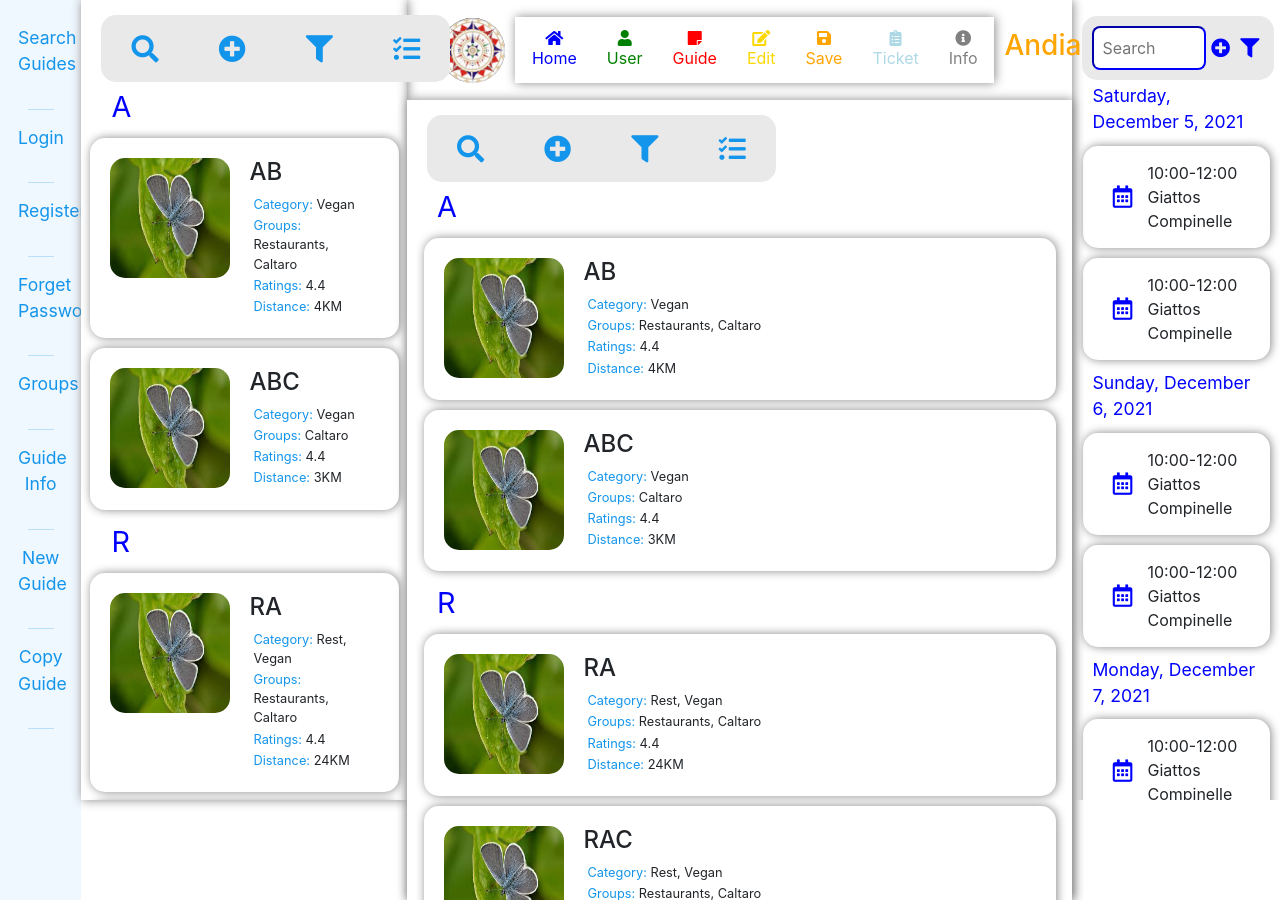
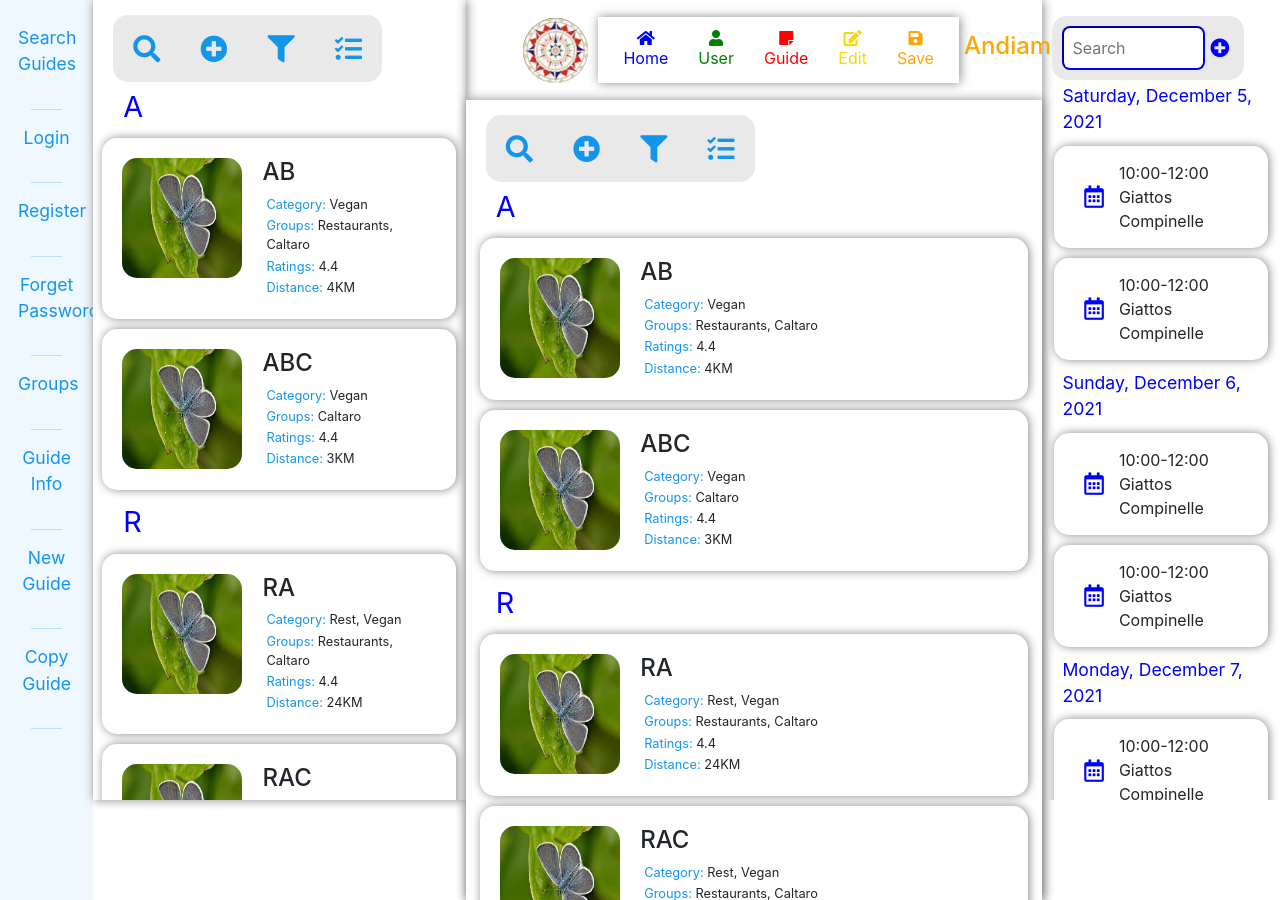
Before and after one commit to faisalur-rehman/redux-screen, a React (Create React App) app: page /places in a window 1280 px wide. Built offline with nearby package versions, Linux system fonts and the light colour scheme.

Commit message:
Fixed header responsiveness issue

```diff
--- a/src/components/HomePanel/Home/Home.js
+++ b/src/components/HomePanel/Home/Home.js
@@ -178,12 +178,11 @@ const Home = ({ setDisplayNone }) => {
         <HomeHeader />
         <Switch>
           <Route exact path="/">
-            <ResizePanel direction="s">
-              <div className="home-panel" ref={ref}>
-                {/* <h1>Home Panel</h1> */}
-                {ReactHtmlParser(html)}
-              </div>
-            </ResizePanel>
+            <div className="home-panel" ref={ref}>
+              {ReactHtmlParser(html)}
+            </div>
+            {/* <ResizePanel direction="s">
+            </ResizePanel> */}
             <div className="map-panel none">
               <h1>Map Panel</h1>
             </div>
--- a/src/components/HomePanel/HomeHeader/HomeHeader.css
+++ b/src/components/HomePanel/HomeHeader/HomeHeader.css
@@ -19,6 +19,11 @@
 .home-footer {
   display: none;
 }
+@media screen and (max-width: 1100px) {
+  .side-none {
+    display: none;
+  }
+}
 @media screen and (max-width: 968px) {
   .none {
     display: none !important;
--- a/src/components/HomePanel/HomeHeader/HomeHeader.js
+++ b/src/components/HomePanel/HomeHeader/HomeHeader.js
@@ -12,14 +12,14 @@ const HomeHeader = () => {
       <div
         style={{
           display: "flex",
-          width: "90%",
+          width: "80%",
           margin: "auto",
           justifyContent: "space-between",
           alignItems: "center",
         }}
       >
         <img
-          className="none"
+          className="side-none"
           src={logo}
           alt=""
           height="65px"
@@ -66,24 +66,10 @@ const HomeHeader = () => {
             <i className="fas fa-save"></i>
             <p>Save</p>
           </div>
-          <div
-            className="home-nav-item ticket-item"
-            style={{ color: "lightblue", verticalAlign: "middle" }}
-          >
-            <i className="fas fa-clipboard-list"></i>
-            <p>Ticket</p>
-          </div>
-          <div
-            className="home-nav-item"
-            style={{ color: "gray", verticalAlign: "middle" }}
-          >
-            <i className="fas fa-info-circle"></i>
-            <p>Info</p>
-          </div>
         </div>
-        <h3 className="none" style={{ color: "orange", marginLeft: 10 }}>
+        <h4 className="side-none" style={{ color: "orange", marginLeft: 5 }}>
           Andiamo
-        </h3>
+        </h4>
       </div>
       <GuideInfo
         show={guideInfoModal}
--- a/src/components/Places/Places.css
+++ b/src/components/Places/Places.css
@@ -50,8 +50,9 @@ i {
   margin-left: 10px;
 }
 .sticky-header {
-  margin: auto;
+  /* margin: auto; */
   position: fixed;
   top: 10;
   margin-left: 20px;
+  width: 21%;
 }
--- a/src/components/PlacesHeader/PlacesHeader.css
+++ b/src/components/PlacesHeader/PlacesHeader.css
@@ -11,5 +11,8 @@
   margin: 20px 30px;
   font-size: 1.7rem;
 }
-@media screen and (max-width: 900px) {
+@media screen and (max-width: 1400px) {
+  .places-header i {
+    margin: 20px 20px;
+  }
 }
--- a/src/components/SchedulePanel/Header/ScheduleHeader.js
+++ b/src/components/SchedulePanel/Header/ScheduleHeader.js
@@ -7,7 +7,7 @@ const ScheduleHeader = () => {
       <div className="schedule-header">
         <input type="text" placeholder="Search" />
         <i className="fas fa-plus-circle"></i>
-        <i className="fas fa-filter"></i>
+        {/* <i className="fas fa-filter"></i> */}
       </div>
     </div>
   );
```
